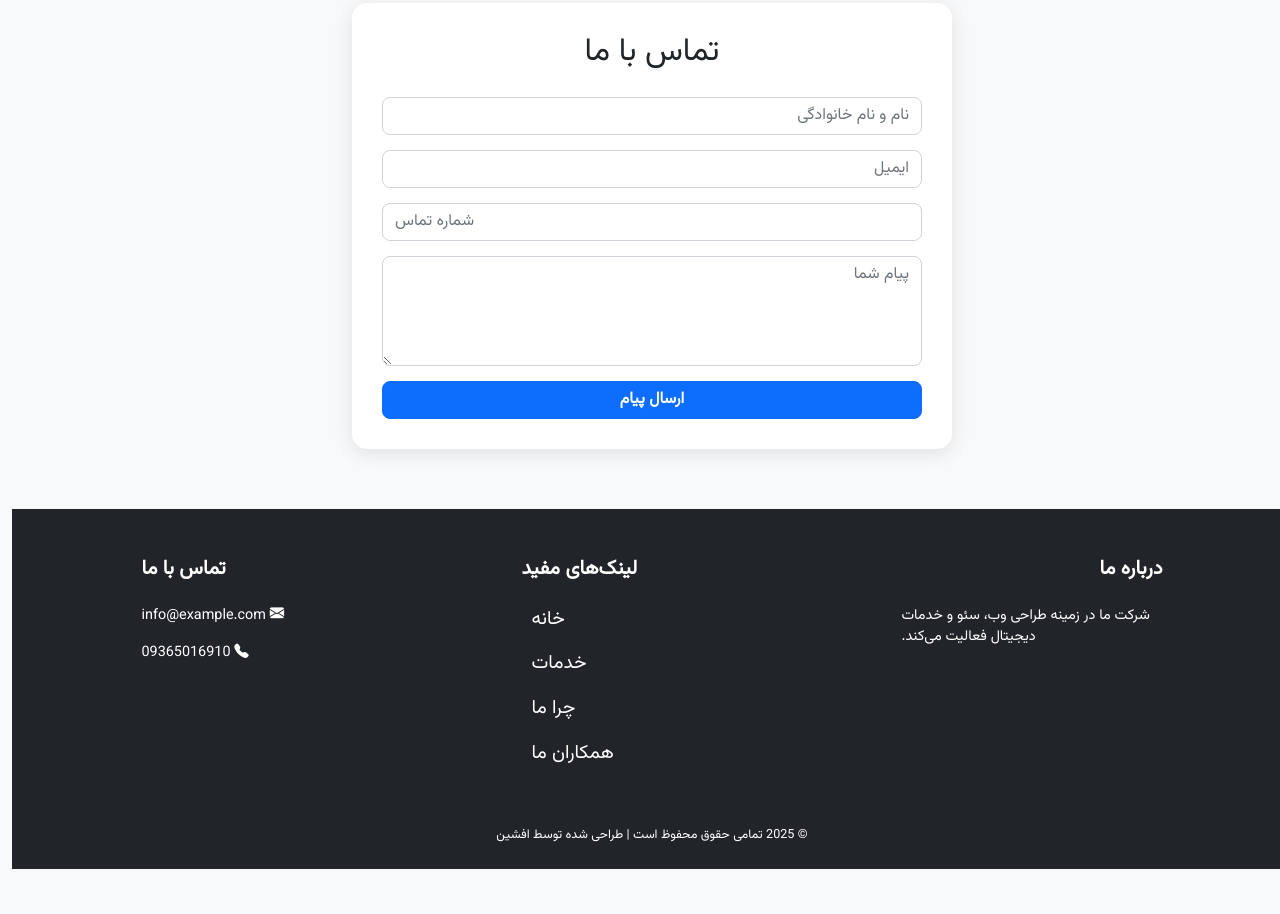
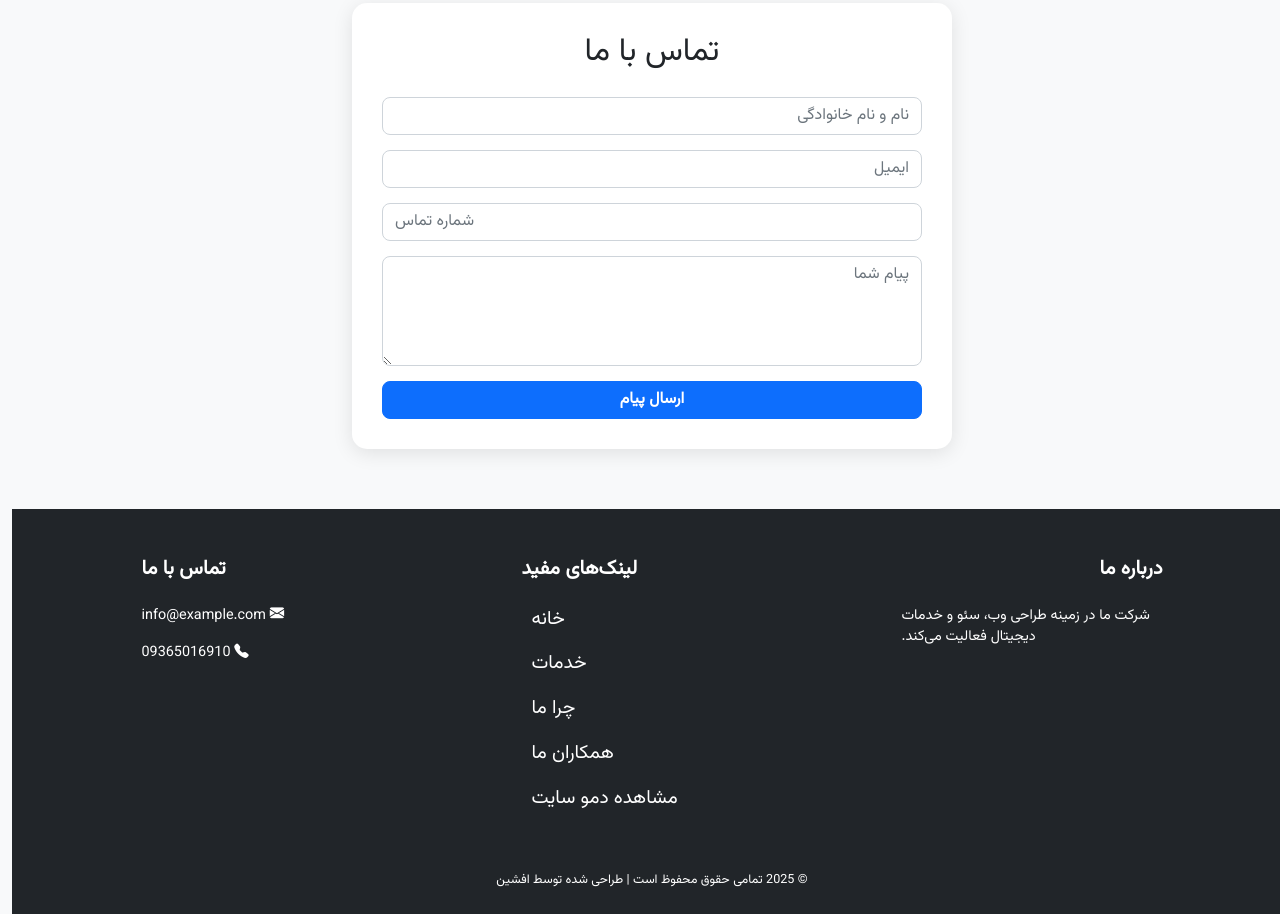
Before and after one commit to arafservice/demoarafservice, a plain HTML site: page index.html in a window 1280 px wide. Shown: the part 1891-2805 px from the top of the page. Before the commit the page ends 2760 px from the top, so only its background shows below. Drawn offline with nearby package versions, Linux system fonts and the light colour scheme.

Commit message:
Update index.html

```diff
--- a/index.html
+++ b/index.html
@@ -184,6 +184,8 @@
         <p><a href="#services" class="text-white text-decoration-none">خدمات</a></p>
         <p><a href="#about" class="text-white text-decoration-none">چرا ما</a></p>
         <p><a href="#team" class="text-white text-decoration-none">همکاران ما</a></p>
+        <p><a href="#" class="text-white text-decoration-none">مشاهده دمو سایت</a></p>
+
       </div>
       <div class="col-md-4 col-lg-4 col-xl-3 mx-auto mb-md-0 mb-4">
         <h5 class="text-uppercase fw-bold mb-4">تماس با ما</h5>
```
